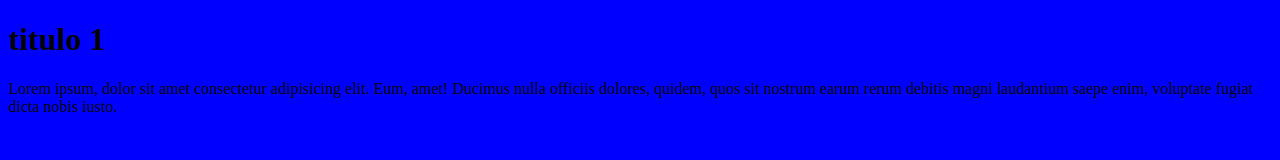
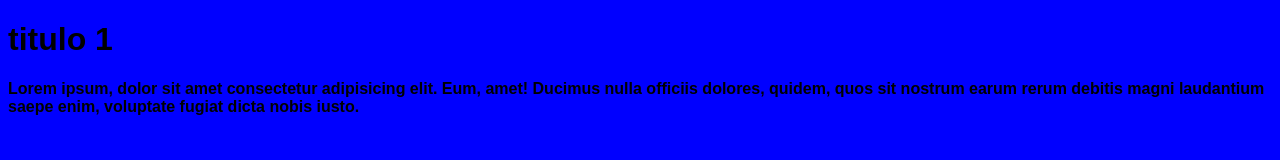
Before and after one commit to LorenaAcunaG/curso-Git, a plain HTML site: page index.html in a window 1280 px wide. Drawn offline with Linux system fonts and the light colour scheme.

Commit message:
Estilo y fuente

```diff
--- a/style.css
+++ b/style.css
@@ -1,3 +1,5 @@
 body{
     background-color:blue ;
+    font-weight: bold;
+    font-family: sans-serif;
 }
```
